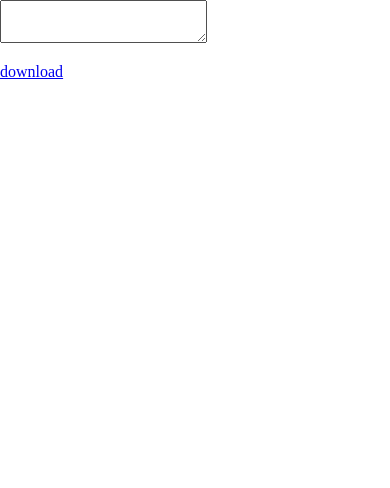
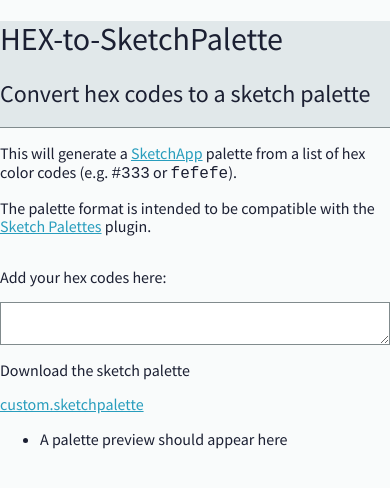
Before and after one commit to craigdallimore/sketch-palette-generator, a website: page index.html in a window 390 px wide. Drawn offline with nearby package versions, Linux system fonts and the light colour scheme; files that its build step writes are made by us from their sources.

Commit message:
Add basic theme and responsive layout

```diff
--- a/index.html
+++ b/index.html
@@ -9,9 +9,37 @@
     <link rel="stylesheet" href="dist/style.min.css">
   </head>
   <body>
-    <textarea id="in"></textarea>
-    <ul class="" id="out"></ul>
-    <a href="#" id="download">download</a>
+
+    <header>
+      <h1>HEX-to-SketchPalette</h1>
+      <h2>Convert hex codes to a sketch palette</h2>
+    </header>
+
+    <main>
+
+      <p>This will generate a <a href="https://www.sketchapp.com/">SketchApp</a> palette from a list of hex color codes (e.g. <code>#333</code> or <code>fefefe</code>).</p>
+      <p>The palette format is intended to be compatible with the <a href="https://github.com/andrewfiorillo/sketch-palettes">Sketch Palettes</a> plugin.</p>
+
+      <section class="app">
+
+        <section class="app__in">
+          <p>Add your hex codes here:</p>
+          <textarea id="in"></textarea>
+        </section>
+
+        <section class="app__out">
+          <p>Download the sketch palette</p>
+          <a href="#" id="download">custom.sketchpalette</a>
+          <ul class="preview" id="out">
+            <li class="preview__item--empty">A palette preview should appear here</li>
+          </ul>
+        </section>
+
+      </section>
+
+    </main>
+
     <script src="dist/main.js"></script>
+
   </body>
 </html>
--- a/style.css
+++ b/style.css
@@ -2,6 +2,7 @@
 ----------------------------------------------------------------------------- */
 
 @import 'node_modules/normalize.css/normalize.css';
+@import url('https://fonts.googleapis.com/css?family=Source+Sans+Pro');
 
 * {
   box-sizing : border-box;
@@ -20,8 +21,45 @@
 
 :root {
 
-  --ms-bases  : 0.75;
+  --ms-bases  : 0.5;
   --ms-ratios : 1.414;
+
+  /* http://base2t.one/demo/drawbridge/ */
+  --clr-black-0: #1b1f32;
+  --clr-black-1: #252a41;
+  --clr-black-2: #444b6f;
+  --clr-black-3: #51587b;
+  --clr-black-4: #5e6587;
+  --clr-black-5: #797e96;
+  --clr-black-6: #9094a7;
+  --clr-black-7: #a6aab9;
+
+  --clr-blue-0: #4961da;
+  --clr-blue-1: #516aec;
+  --clr-blue-2: #627af4;
+  --clr-blue-3: #7289fd;
+  --clr-blue-4: #8b9efd;
+  --clr-blue-5: #a5b3fe;
+  --clr-blue-6: #c3cdfe;
+  --clr-blue-7: #e1e6ff;
+
+  --clr-grey-0: #71787a;
+  --clr-grey-1: #818b8d;
+  --clr-grey-2: #939c9f;
+  --clr-grey-3: #a6aeb0;
+  --clr-grey-4: #b7c0c2;
+  --clr-grey-5: #cbd4d7;
+  --clr-grey-6: #e1e8ea;
+  --clr-grey-7: #f9fbfb;
+
+  --clr-teal-0: #289dbd;
+  --clr-teal-1: #33abcc;
+  --clr-teal-2: #4db0cb;
+  --clr-teal-3: #5cbcd6;
+  --clr-teal-4: #67c9e4;
+  --clr-teal-5: #75d5f0;
+  --clr-teal-6: #86e0f9;
+  --clr-teal-7: #99e9ff;
 
 }
 
@@ -36,3 +74,86 @@
 .preview__item--light {
   color : var(--clr-black-0);
 }
+
+/* Layout
+----------------------------------------------------------------------------- */
+
+header,
+main {
+  padding : ms(2)rem;
+}
+
+.app {
+  display : flex;
+  flex-direction : column;
+}
+
+.app__in,
+.app__out {
+  display : flex;
+  flex-direction : column;
+  flex : 1 0 auto;
+}
+
+.app__out {
+  padding-left : ms(3)rem;
+}
+
+@media (min-width: 700px) {
+  .app {
+    flex-direction : row;
+  }
+}
+
+@media (min-width: 1000px) {
+  h1,
+  h2,
+  main > p,
+  .app {
+    margin-left  : auto;
+    margin-right : auto;
+    width : 1000px;
+  }
+}
+
+/* Theme
+----------------------------------------------------------------------------- */
+
+body {
+  background  : var(--clr-grey-7);
+  color       : var(--clr-black-0);
+  font-family : "Source Sans Pro", -apple-system, BlinkMacSystemFont, "Segoe UI", Helvetica, Arial, sans-serif;
+}
+
+header {
+  background          : var(--clr-grey-6);
+  border-bottom       : 1px solid;
+  border-bottom-color : var(--clr-grey-1);
+}
+
+h1,
+h2,
+h3 {
+  font-weight : normal;
+}
+
+a {
+  color : var(--clr-teal-0);
+}
+
+a:hover,
+a:focus {
+  color : var(--clr-teal-2);
+}
+
+a:active {
+  color : var(--clr-blue-1);
+}
+
+textarea {
+  border        : 1px solid;
+  border-color  : var(--clr-grey-1);
+  min-height    : ms(10)rem;
+}
+
+/* ------------------------------------------------------------------- KAIZEN */
```
